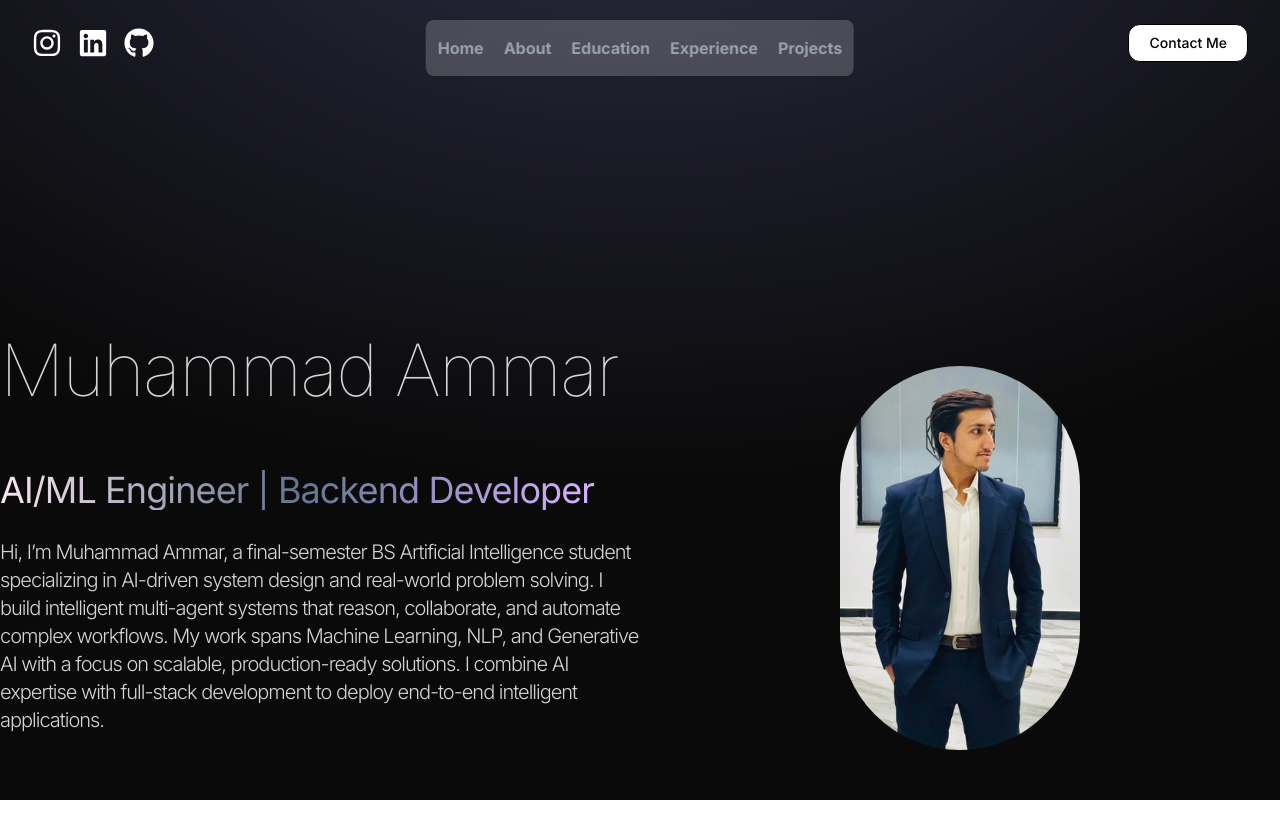
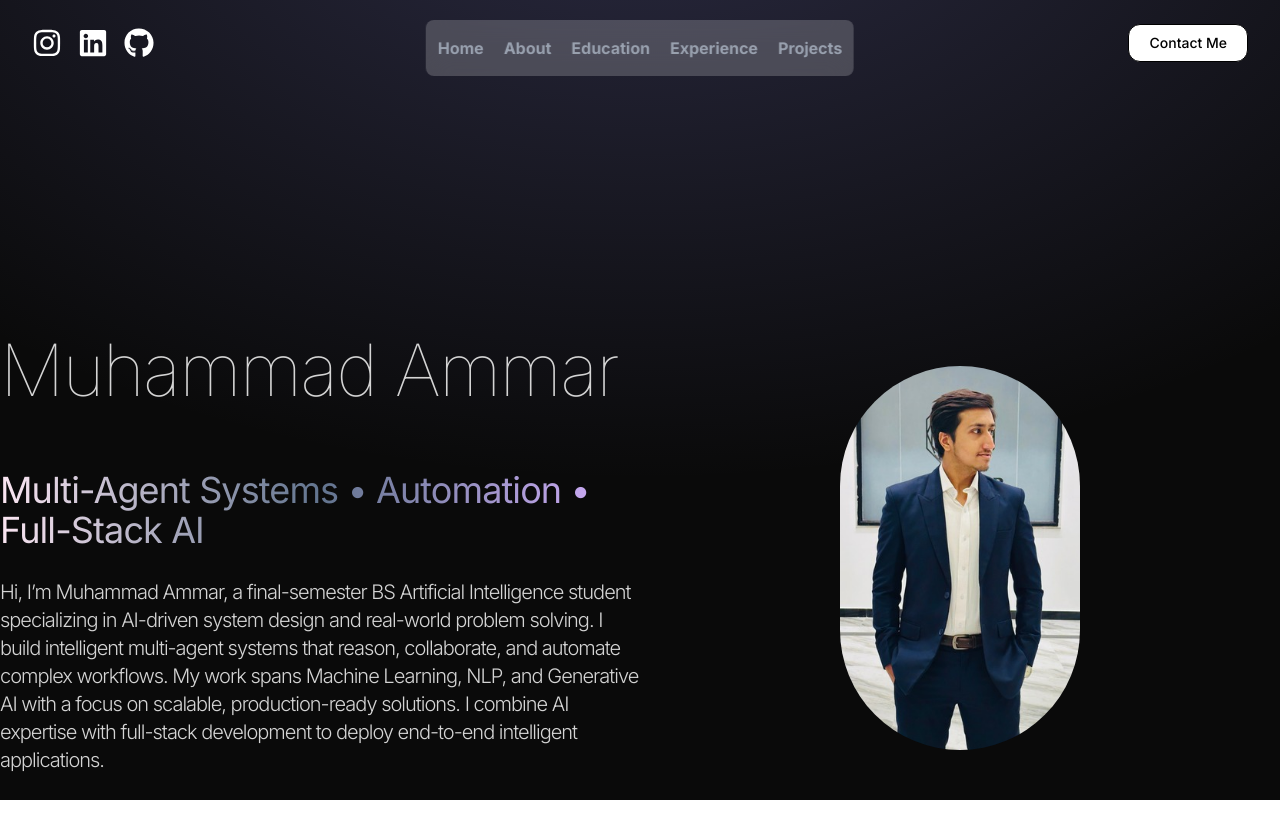
Before and after one commit to ammar-Gits/Portfolio-ReactJS, a React (Vite) app: page / in a window 1280 px wide. Shown: the top 838 px of the page. Built offline with nearby package versions, Linux system fonts and the light colour scheme; a web font is replaced by a local one.

Commit message:
Revise Hero component content and layout
Updated the Hero component to reflect new content and structure.

```diff
--- a/src/Components/Hero.jsx
+++ b/src/Components/Hero.jsx
@@ -35,7 +35,7 @@ const Hero = () => {
               viewport={{ once: true }}
               className='bg-gradient-to-r from-pink-100 via-slate-500 to-purple-300 bg-clip-text text-2xl md:text-4xl tracking-tight text-transparent text-center lg:text-left'
             >
-              AI/ML Engineer | Backend Developer
+              Multi-Agent Systems • Automation • Full-Stack AI
             </motion.span>
         <motion.p
   variants={container(1)}
```
